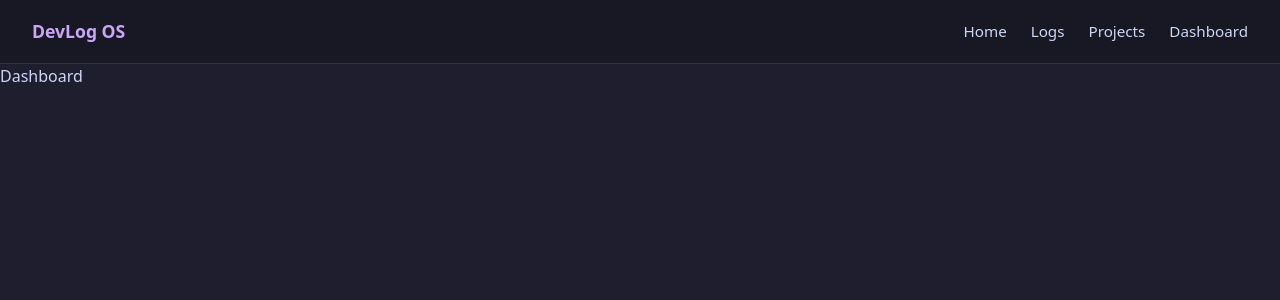
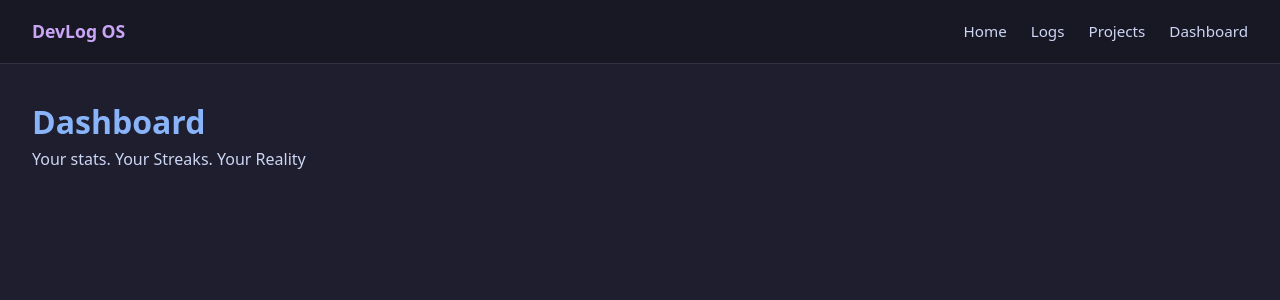
Before and after one commit to Mr-BlackHat-lab/DevLog-OS, a Next.js app: page /dashboard in a window 1280 px wide. Shown: the top 300 px of the page. Built offline with nearby package versions, Linux system fonts and the light colour scheme.

Commit message:
routes working

```diff
--- a/src/app/dashboard/page.tsx
+++ b/src/app/dashboard/page.tsx
@@ -1,5 +1,8 @@
-export default function Dashboard(){
+export default function DashboardPage(){
     return(
-        <main>Dashboard</main>
+        <main style={{padding:"2rem"}}>
+            <h1 style={{ color: "var(--blue)" }}>Dashboard</h1>
+            <p>Your stats. Your Streaks. Your Reality</p>
+        </main>
     )
 }
```
Also changed, not shown: src/app/log/page.tsx (+5 -2 lines), src/app/projects/page.tsx (+5 -2 lines).
